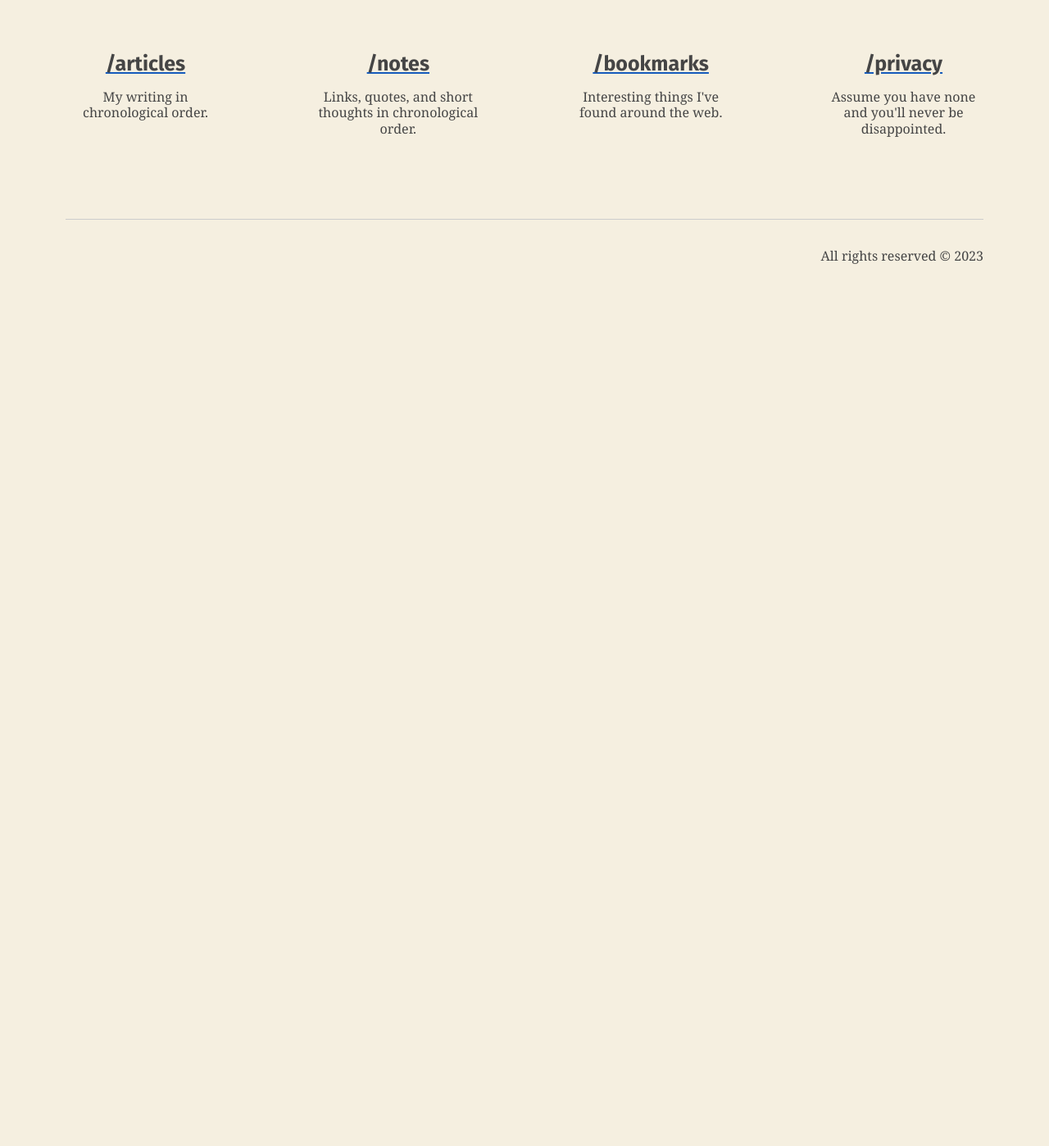
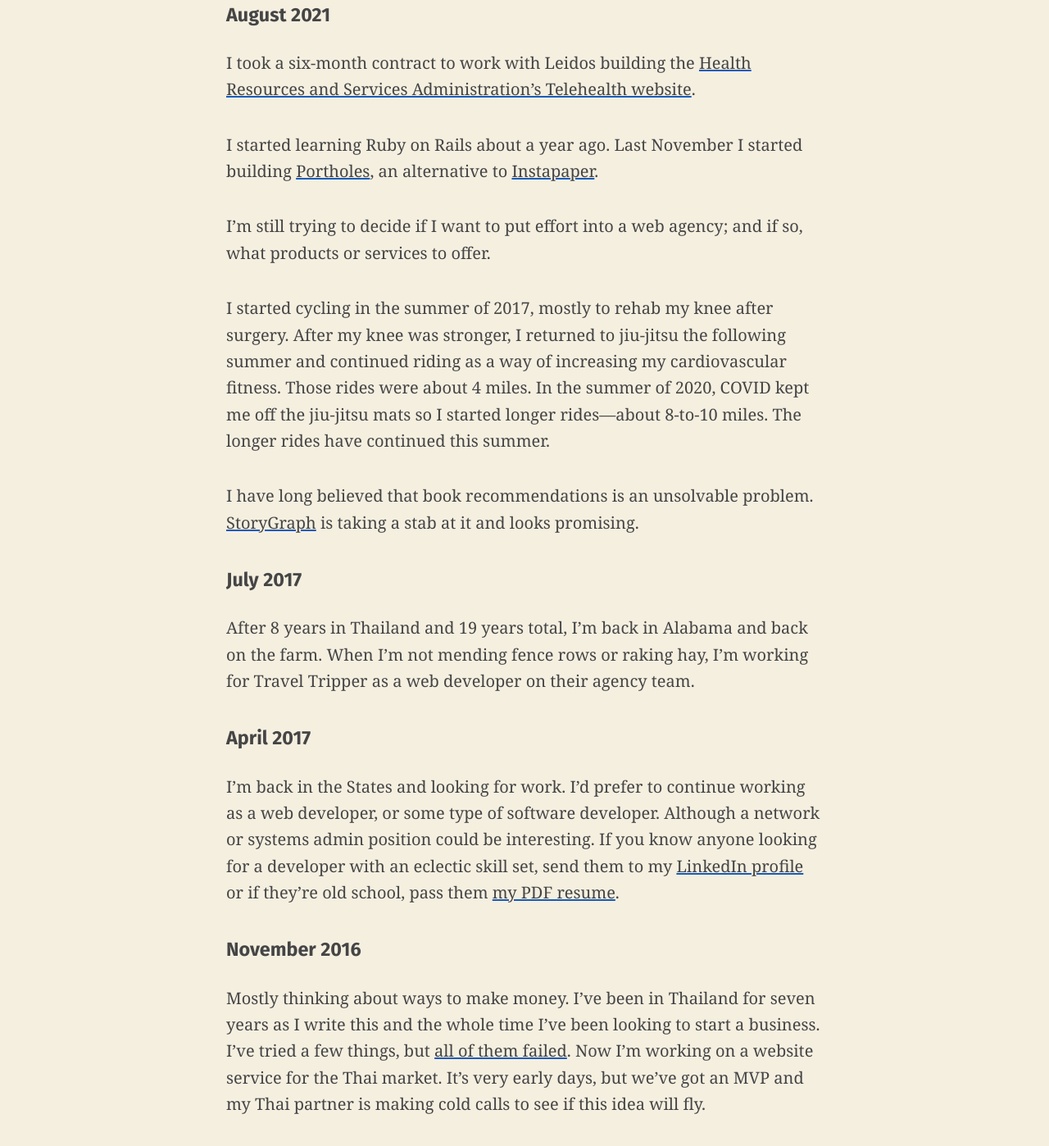
Before and after one commit to bradonomics/bradonomics.com, a Jekyll site: the page built from _pages/now.md, in a window 1280 px wide and 1400 px high, scrolled down 1043 px. Shown: the whole window at 82% size. Built offline with Jekyll 4.4.1, drawn with Linux system fonts in a browser that asks for light colours; some of the changed text lies outside the part shown.

Commit message:
Add old commits to /now page

```diff
--- a/_pages/now.md
+++ b/_pages/now.md
@@ -6,3 +6,37 @@
 ---
 
 I'm working as a backend developer at an agency in Atlanta called Nebo. I haven't been on the jiu-jitsu mats since pre-COVID. I crashed my bike back in the summer and injured my wrist. I was out of the saddle for about a month. After healing I did my first over-night cycling trip. 100 miles over two days along the Chief Ladiga and Silver Comet Trails.
+
+## Previous Updates
+
+### {{ '2022-07-23' | date: "%B %Y" }}
+
+I'm working as a backend developer at an agency in Atlanta called Nebo. I haven't been on the jiu-jitsu mats since pre-COVID. Now that summer is here I'm cycling again. Or I was until I crashed a few weeks ago and injured my wrist. Now I'm just counting the days until I can get back in the saddle.
+
+### {{ '2022-01-10' | date: "%B %Y" }}
+
+I'm working as a backend developer at an agency in Atlanta called Nebo. I haven't been on the jiu-jitsu mats since pre-COVID and now that winter has come, I'm no longer cycling. I'm just staying home and getting fat.
+
+### {{ '2021-08-22' | date: "%B %Y" }}
+
+I took a six-month contract to work with Leidos building the [Health Resources and Services Administration's Telehealth website](https://telehealth.hhs.gov/).
+
+I started learning Ruby on Rails about a year ago. Last November I started building [Portholes](https://github.com/bradonomics/portholes-sinatra), an alternative to [Instapaper](https://www.instapaper.com/).
+
+I'm still trying to decide if I want to put effort into a web agency; and if so, what products or services to offer.
+
+I started cycling in the summer of 2017, mostly to rehab my knee after surgery. After my knee was stronger, I returned to jiu-jitsu the following summer and continued riding as a way of increasing my cardiovascular fitness. Those rides were about 4 miles. In the summer of 2020, COVID kept me off the jiu-jitsu mats so I started longer rides---about 8-to-10 miles. The longer rides have continued this summer.
+
+I have long believed that book recommendations is an unsolvable problem. [StoryGraph](https://www.thestorygraph.com/) is taking a stab at it and looks promising.
+
+### {{ '2017-07-14' | date: "%B %Y" }}
+
+After 8 years in Thailand and 19 years total, I'm back in Alabama and back on the farm. When I'm not mending fence rows or raking hay, I'm working for Travel Tripper as a web developer on their agency team.
+
+### {{ '2017-04-06' | date: "%B %Y" }}
+
+I'm back in the States and looking for work. I'd prefer to continue working as a web developer, or some type of software developer. Although a network or systems admin position could be interesting. If you know anyone looking for a developer with an eclectic skill set, send them to my [LinkedIn profile](https://www.linkedin.com/in/brad-west/) or if they're old school, pass them [my PDF resume](/resume/).
+
+### {{ '2016-11-28' | date: "%B %Y" }}
+
+Mostly thinking about ways to make money. I've been in Thailand for seven years as I write this and the whole time I've been looking to start a business. I've tried a few things, but [all of them failed](/failures/). Now I'm working on a website service for the Thai market. It's very early days, but we've got an MVP and my Thai partner is making cold calls to see if this idea will fly.
```
